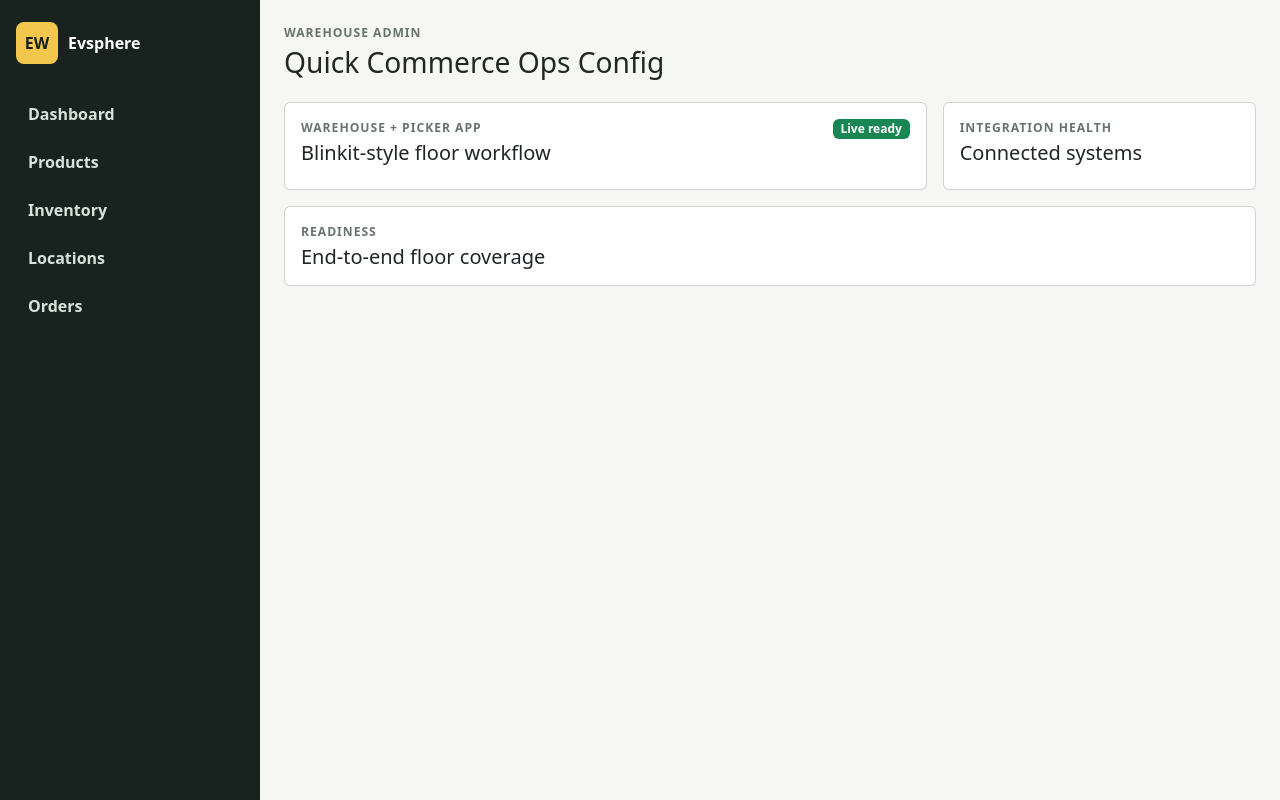
After one commit to sahilalimolla001/wharehouse.evspeare, a Python web app: template backend-flask/app/templates/ops_config.html in a window 1280 px wide. The commit adds this page. Run offline with Jinja, Linux system fonts and the light colour scheme; the template is opened without the code that fills it, so the values that code supplies are empty.

Commit message:
Add Flask ops config dashboard

```diff
--- a/backend-flask/app/templates/base.html
+++ b/backend-flask/app/templates/base.html
@@ -37,6 +37,7 @@
           {% endif %}
           {% if current_user_can("admin") %}
             <a class="nav-link {% if request.endpoint == 'users.users' %}active{% endif %}" href="{{ url_for('users.users') }}">Users</a>
+            <a class="nav-link {% if request.endpoint == 'users.ops_config' %}active{% endif %}" href="{{ url_for('users.ops_config') }}">Ops Config</a>
             <a class="nav-link {% if request.endpoint == 'users.settings' %}active{% endif %}" href="{{ url_for('users.settings') }}">Settings</a>
           {% endif %}
         </nav>
--- /dev/null
+++ b/backend-flask/app/templates/ops_config.html
@@ -0,0 +1,69 @@
+{% extends "base.html" %}
+
+{% block title %}Ops Config{% endblock %}
+{% block page_title %}Quick Commerce Ops Config{% endblock %}
+
+{% block content %}
+  <div class="row g-3">
+    <div class="col-lg-8">
+      <div class="card admin-card h-100">
+        <div class="card-body">
+          <div class="d-flex justify-content-between align-items-start gap-3 mb-3">
+            <div>
+              <p class="section-kicker mb-1">Warehouse + picker app</p>
+              <h2 class="h5 mb-0">Blinkit-style floor workflow</h2>
+            </div>
+            <span class="badge text-bg-success">Live ready</span>
+          </div>
+          <div class="row g-2">
+            {% for label, value in rules.items() %}
+              <div class="col-md-6">
+                <div class="border rounded-3 p-3 h-100 bg-light">
+                  <div class="text-secondary small">{{ label }}</div>
+                  <strong>{{ value }}</strong>
+                </div>
+              </div>
+            {% endfor %}
+          </div>
+        </div>
+      </div>
+    </div>
+
+    <div class="col-lg-4">
+      <div class="card admin-card h-100">
+        <div class="card-body">
+          <p class="section-kicker mb-1">Integration health</p>
+          <h2 class="h5">Connected systems</h2>
+          <div class="list-group list-group-flush">
+            {% for label, value in integrations.items() %}
+              <div class="list-group-item px-0 d-flex justify-content-between gap-2">
+                <span>{{ label }}</span>
+                <strong>{{ value }}</strong>
+              </div>
+            {% endfor %}
+          </div>
+        </div>
+      </div>
+    </div>
+
+    <div class="col-12">
+      <div class="card admin-card">
+        <div class="card-body">
+          <p class="section-kicker mb-1">Readiness</p>
+          <h2 class="h5">End-to-end floor coverage</h2>
+          <div class="row g-2">
+            {% for label, value, help in readiness %}
+              <div class="col-md-4 col-xl-3">
+                <div class="border rounded-3 p-3 h-100">
+                  <div class="text-secondary small">{{ label }}</div>
+                  <strong class="fs-4">{{ value }}</strong>
+                  <div class="text-secondary small">{{ help }}</div>
+                </div>
+              </div>
+            {% endfor %}
+          </div>
+        </div>
+      </div>
+    </div>
+  </div>
+{% endblock %}
```
Also changed, not shown: backend-flask/app/routes/users.py (+34 -1 lines).
